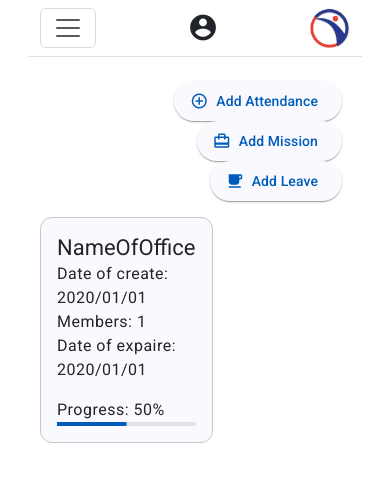
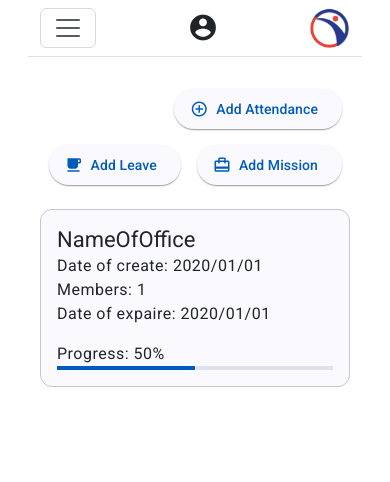
Before and after one commit to GrandAmir72/en-punch-card, an Angular app in the folder en-puch-card-app/: page /dashboard in a window 390 px wide. Shown: the top 482 px of the page. Built offline with nearby package versions, Linux system fonts and the light colour scheme.

Commit message:
fix UI issues

```diff
--- a/en-puch-card-app/src/app/components/Dashboard/Offices/all-offices/all-offices.component.html
+++ b/en-puch-card-app/src/app/components/Dashboard/Offices/all-offices/all-offices.component.html
@@ -10,7 +10,7 @@
         <div class="row">
             @for (office of offices; track $index) {
             @if (office.isOwner) {
-            <div class="col-4 my-1">
+            <div class="col-lg-4 col-md-12 col-sm-12 my-1">
                 <mat-card appearance="outlined" class=" pointer-cursor-card" [routerLink]="['/dashboard/offices/office/',office.id]">
                     <mat-card-header>
                         <mat-card-title>{{office.name}} </mat-card-title>
--- a/en-puch-card-app/src/app/components/Dashboard/Offices/employee-managment/employee-managment.component.html
+++ b/en-puch-card-app/src/app/components/Dashboard/Offices/employee-managment/employee-managment.component.html
@@ -1,10 +1,10 @@
 <div class="row">
-    <div class="col-12">
-        <span >
+    <div class="col-12 d-flex flex-column">
+        <span class="p-2 my-4" >
             <span class="h3 align-middle">Employee Managment</span>
-            <button  mat-raised-button class="ms-2 float-end" (click)="openDialog()"> <mat-icon>add</mat-icon> Add New Employee</button>
+            <button  mat-raised-button class="ms-2 float-end mt-2" (click)="openDialog()"> <mat-icon>add</mat-icon> Add New Employee</button>
         </span>
-        <div class="d-flex justify-content-start mt-2">
+        <div class="d-flex justify-content-start mt-2 my-4">
             <button mat-raised-button (click)="sentAllMsgsDialog()"><mat-icon> message</mat-icon> All Messages</button>
             <button mat-raised-button class="ms-2" (click)="sendGroupMsg()"> <mat-icon>send</mat-icon> Send Group
                 Message</button>
--- a/en-puch-card-app/src/app/components/Dashboard/Offices/office-page/office-page.component.html
+++ b/en-puch-card-app/src/app/components/Dashboard/Offices/office-page/office-page.component.html
@@ -7,7 +7,7 @@
     </div>
 </div>
 <div class="row my-2">
-    <div class="col-6">
+    <div class="col-lg-6 col-md-12 col-sm-12">
         <h4>Setting</h4>
         <div class="card p-2 text-primary text-center border-primary my-2 w-50 pointer-cursor-header" [routerLink]="['/dashboard/offices/workplaces']">
             <span>Place Managment </span>
@@ -22,7 +22,7 @@
             <span>Attendance Managment </span>
         </div>
     </div>
-    <div class="col-6">
+    <div class="col-lg-6 col-md-12 col-sm-12">
         <h4>Administrator</h4>
         <div class="card p-2  text-center border-warning my-2 w-50 pointer-cursor-header" [routerLink]="['/dashboard/offices/attendance-summary']">
             <span>Proof of Attendances </span>
--- a/en-puch-card-app/src/app/components/Dashboard/Offices/workplace/workplace.component.html
+++ b/en-puch-card-app/src/app/components/Dashboard/Offices/workplace/workplace.component.html
@@ -1,5 +1,5 @@
 <div class="row">
-    <div class="col-6">
+    <div class="col-lg-6 col-sm-12 col-md-12">
         <h3>Workplace Setting</h3>
         <mat-form-field appearance="outline" class="w-75 float-start">
             <mat-label>Search Workplace</mat-label>
--- a/en-puch-card-app/src/app/components/Dashboard/Reports/report/report.component.html
+++ b/en-puch-card-app/src/app/components/Dashboard/Reports/report/report.component.html
@@ -1,8 +1,8 @@
 <div class="row">
-    <div class="col">
+    <div class="col-lg-6 col-md-12 col-sm-12">
         <h4>Office Reports</h4>
         <div class="row">
-            <div class="col-6">
+            <div class="col-lg-6 col-sm-12 col-md-12">
                 <div class="card border-warning p-3 my-2 w-100" (click)="switchBtns(1)">
                     Employee Attendance Table
                 </div>
@@ -23,7 +23,7 @@
                     All Evaluations + Management
                 </div>
             </div>
-            <div class="col-6">
+            <div class="col-lg-6 col-sm-12 col-md-12">
                 <div class="card border-warning p-3 my-2 w-100" (click)="switchBtns(5)">
                     Cumulative Employee Attendance
                 </div>
@@ -43,11 +43,11 @@
         </div>
 
     </div>
-    <div class="col">
+    <div class="col-lg-6 col-md-12 col-sm-12">
         <h4>Personal Reports</h4>
 
         <div class="row">
-            <div class="col-6">
+            <div class="col-lg-6 col-sm-12 col-md-12">
                 <div class="card border-primary p-3 my-2 w-100" (click)="switchBtns(8)">
                     Attendance Table + Change Form
                 </div>
@@ -63,7 +63,7 @@
                 </div>
 
             </div>
-            <div class="col-6">
+            <div class="col-lg-6 col-sm-12 col-md-12">
                 <div class="card border-primary p-3 my-2 w-100" (click)="switchBtns(12)">
                     Messages Sent to Me
                 </div>
--- a/en-puch-card-app/src/app/components/Dashboard/widget-dashboard/main-dashboard.component.html
+++ b/en-puch-card-app/src/app/components/Dashboard/widget-dashboard/main-dashboard.component.html
@@ -1,19 +1,19 @@
 <div class="container-fluid">
     <div class="row">
-        <div class="col-4">
+        <div class="col-lg-4 col-sm-12 col-md-12">
         </div>
-        <div class="col-8">
+        <div class="col-lg-8 col-sm-12 col-md-12">
             <div class="mt-3">
-                <button class="float-end mx-2" mat-raised-button
+                <button class="float-end mx-2 my-2" mat-raised-button
                     [routerLink]="['/dashboard/attendance/setAttendance'] ">
                     <mat-icon>add_circle_outline</mat-icon>
                     Add Attendance
                 </button>
-                <button class="float-end mx-2" mat-raised-button (click)="addMissionDialog()">
+                <button class="float-end mx-2 my-2" mat-raised-button (click)="addMissionDialog()">
                     <mat-icon>card_travel</mat-icon>
                     Add Mission
                 </button>
-                <button class="float-end mx-2" mat-raised-button (click)="addLeaveDialog()">
+                <button class="float-end mx-2 my-2" mat-raised-button (click)="addLeaveDialog()">
                     <mat-icon>free_breakfast</mat-icon>
                     Add Leave
                 </button>
@@ -21,7 +21,7 @@
         </div>
     </div>
     <div class="row mt-3">
-        <div class="col">
+        <div class="col-sm-12 col-lg-4 col-md-12">
             <mat-card class="example-card" appearance="outlined">
                 <mat-card-header>
                     <mat-card-title>NameOfOffice</mat-card-title>
@@ -41,9 +41,9 @@
                 </mat-card-footer>
             </mat-card>
         </div>
-        <div class="col">
+        <div class="col-sm-12 col-lg-4 col-md-12">
         </div>
-        <div class="col">
+        <div class="col-sm-12 col-lg-4 col-md-12">
         </div>
     </div>
 </div>
--- a/en-puch-card-app/src/app/components/auth/auth-main/auth-main.component.html
+++ b/en-puch-card-app/src/app/components/auth/auth-main/auth-main.component.html
@@ -1,6 +1,6 @@
 <div class="container">
     <div class="row">
-        <div class="col-5 mx-auto" style="height: 100vh;">
+        <div class="col-lg-5 col-md-12 col-sm-12 mx-auto" style="height: 100vh;">
             <div style="margin: 50% 0 50% 0;">
                 <img class="d-block m-auto mb-3"  src="assets\img\punch-card-logo.png" alt="punch-super-widget" srcset=""
                 height="90" width="90">
```
